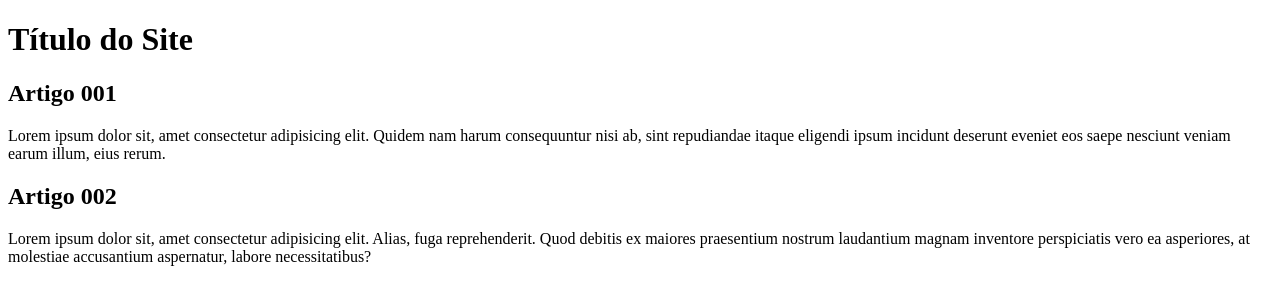
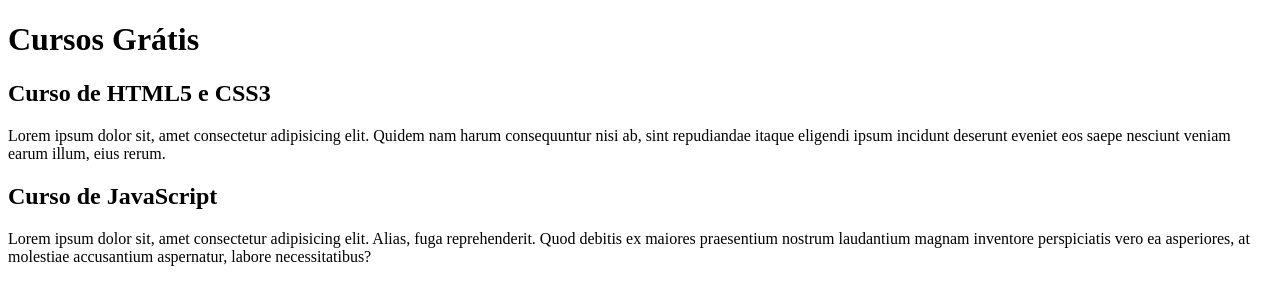
Before and after one commit to HenriqueCabrobo/projeto-site, a plain HTML site: page index.html in a window 1280 px wide. Drawn offline with Linux system fonts and the light colour scheme.

Commit message:
comecei a escrever o conteúdo

```diff
--- a/index.html
+++ b/index.html
@@ -9,14 +9,14 @@
 <body>
     <main>
         <header>
-            <h1>Título do Site</h1>
+            <h1>Cursos Grátis</h1>
         </header>
         <article>
-            <h2>Artigo 001</h2>
+            <h2>Curso de HTML5 e CSS3</h2>
             <p>Lorem ipsum dolor sit, amet consectetur adipisicing elit. Quidem nam harum consequuntur nisi ab, sint repudiandae itaque eligendi ipsum incidunt deserunt eveniet eos saepe nesciunt veniam earum illum, eius rerum.</p>
         </article>
         <article>
-            <h2>Artigo 002</h2>
+            <h2>Curso de JavaScript</h2>
             <p>Lorem ipsum dolor sit, amet consectetur adipisicing elit. Alias, fuga reprehenderit. Quod debitis ex maiores praesentium nostrum laudantium magnam inventore perspiciatis vero ea asperiores, at molestiae accusantium aspernatur, labore necessitatibus?</p>
         </article>
     </main>
```
